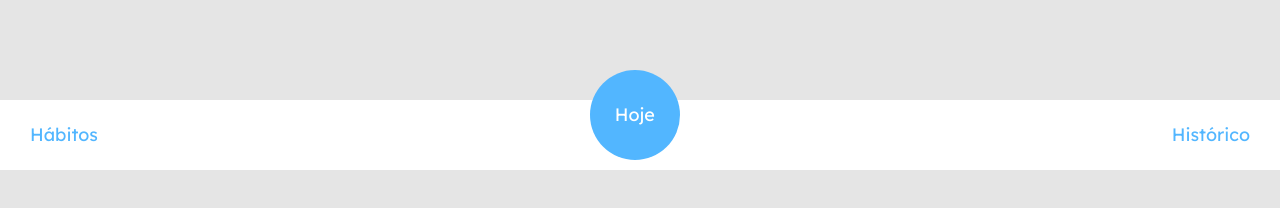
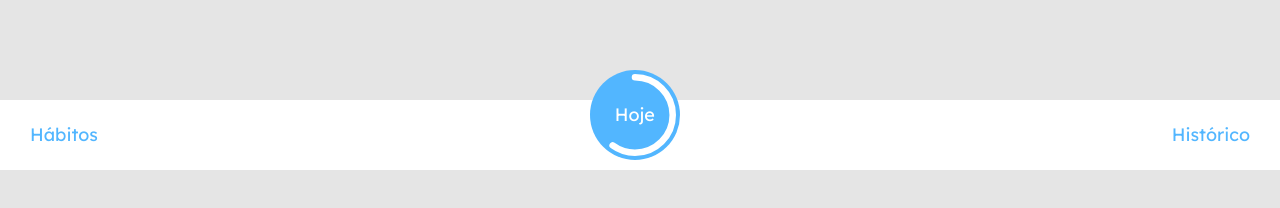
Before and after one commit to ecocaval/TrackIt, a React (Create React App) app: page /habitos in a window 1280 px wide. Shown: the part 630-838 px from the top of the page. Built offline with nearby package versions, Linux system fonts and the light colour scheme.

Commit message:
starting to add Spinner to userMenu, no transition animation

```diff
--- a/package.json
+++ b/package.json
@@ -10,6 +10,7 @@
     "localforage": "^1.10.0",
     "match-sorter": "^6.3.1",
     "react": "^18.2.0",
+    "react-circular-progressbar": "^2.1.0",
     "react-dom": "^18.2.0",
     "react-loader-spinner": "^5.3.4",
     "react-router-dom": "^6.4.5",
--- a/src/App.js
+++ b/src/App.js
@@ -13,10 +13,12 @@ import Today from './components/Today';
 
 // contexts
 import { ReceivedInfoContext } from './Contexts/ReceivedInfoContext';
+import { HabitsPercentageContext } from './Contexts/HabitsPercentageContext';
 
 function App() {
 
   const [userReceivedInfo, setUserReceivedInfo] = useState({})
+  const [userHabitsPercentage, setUserHabitsPercentage] = useState(60)
 
   console.log(userReceivedInfo);
 
@@ -25,6 +27,9 @@ function App() {
       <GlobalStyle />
       <ReceivedInfoContext.Provider
         value={{ userReceivedInfo, setUserReceivedInfo }}
+      >
+        <HabitsPercentageContext.Provider
+          value={{ userHabitsPercentage, setUserHabitsPercentage }}
         >
           <BrowserRouter>
             <Routes>
@@ -50,6 +55,7 @@ function App() {
               />
             </Routes>
           </BrowserRouter>
+        </HabitsPercentageContext.Provider>
       </ReceivedInfoContext.Provider>
     </StyledMain>
   );
--- /dev/null
+++ b/src/Contexts/HabitsPercentageContext.js
@@ -0,0 +1,3 @@
+import { createContext } from "react";
+
+export const HabitsPercentageContext = createContext({})
--- a/src/components/Habits.js
+++ b/src/components/Habits.js
@@ -1,5 +1,5 @@
 // libraries
-import { useState } from "react"
+import { useState, useContext } from "react"
 import styled from "styled-components"
 
 // components
@@ -48,7 +48,7 @@ export default function Habits() {
                 {userHabits[0] ? (<></>) : (
                     <NoHabitsText>Você não tem nenhum hábito cadastrado ainda. Adicione um hábito para começar a trackear!</NoHabitsText>
                 )}
-            <UserMenu/>
+                <UserMenu />
             </HabitsSection>
         </HabitsWrapper>
     )
--- a/src/components/UserMenu.js
+++ b/src/components/UserMenu.js
@@ -1,15 +1,35 @@
+import { useContext } from "react";
 import styled from "styled-components"
 import { Link } from "react-router-dom"
+import { CircularProgressbarWithChildren, buildStyles } from 'react-circular-progressbar';
+import 'react-circular-progressbar/dist/styles.css';
+
+// contexts
+import { HabitsPercentageContext } from "../Contexts/HabitsPercentageContext"
 
 export default function UserMenu() {
+
+    const { userHabitsPercentage } = useContext(HabitsPercentageContext)
 
     return (
         <UserMenuWrapper>
             <Link to="/habitos">Hábitos</Link>
             <TodayCircle>
-                <div>
-                    <Link to="/hoje">Hoje</Link>
-                </div>
+                <Link to="/hoje">
+                    <CircularProgressbarWithChildren
+                        value={userHabitsPercentage}
+                        styles={buildStyles({
+                            strokeLinecap: 'round',
+                            pathTransitionDuration: 2,
+                            pathTransition: "none",
+                            pathColor: `#FFFFFF`,
+                            textColor: '#FFFFFF',
+                            trailColor: 'rgba(0, 0, 0, 0)',
+                            backgroundColor: '#52B6FF',
+                        })}>
+                            <p>Hoje</p>
+                        </CircularProgressbarWithChildren>
+                </Link>
             </TodayCircle>
             <Link to="/historico">Histórico</Link>
         </UserMenuWrapper>
@@ -37,6 +57,7 @@ const UserMenuWrapper = styled.div`
 `
 
 const TodayCircle = styled.div`
+    box-sizing: border-box;
     display: flex;
     justify-content: center;
     align-items: center;
@@ -45,13 +66,14 @@ const TodayCircle = styled.div`
     border-radius: 90px;
     background: #52B6FF;
     margin-top: -40px;
-    > div {
-        > a {
-            font-family: 'Lexend Deca';
-            font-size: 18px;
-            text-align: center;
-            color: #FFFFFF;
-            text-decoration: none;
-        }
+    > a {
+        text-decoration: none;
+        padding: 4px;
+    }
+    p {
+        font-family: 'Lexend Deca';
+        font-size: 18px;
+        text-align: center;
+        color: #FFFFFF;
     }
 `
```
Also changed, not shown: 1 other file (tests, documents, lock files or other folders). Lines whose indentation alone changed are shown as unchanged.
